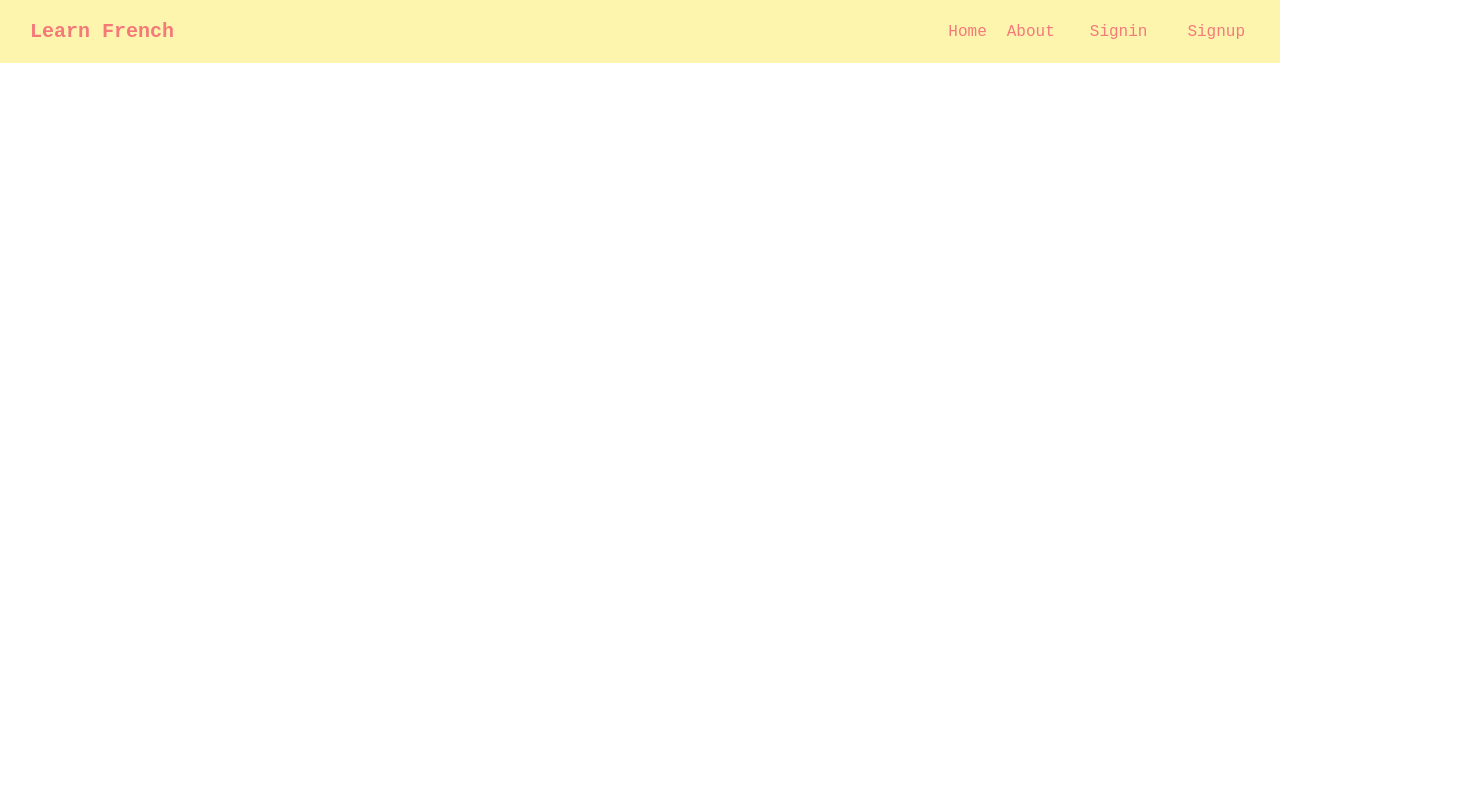
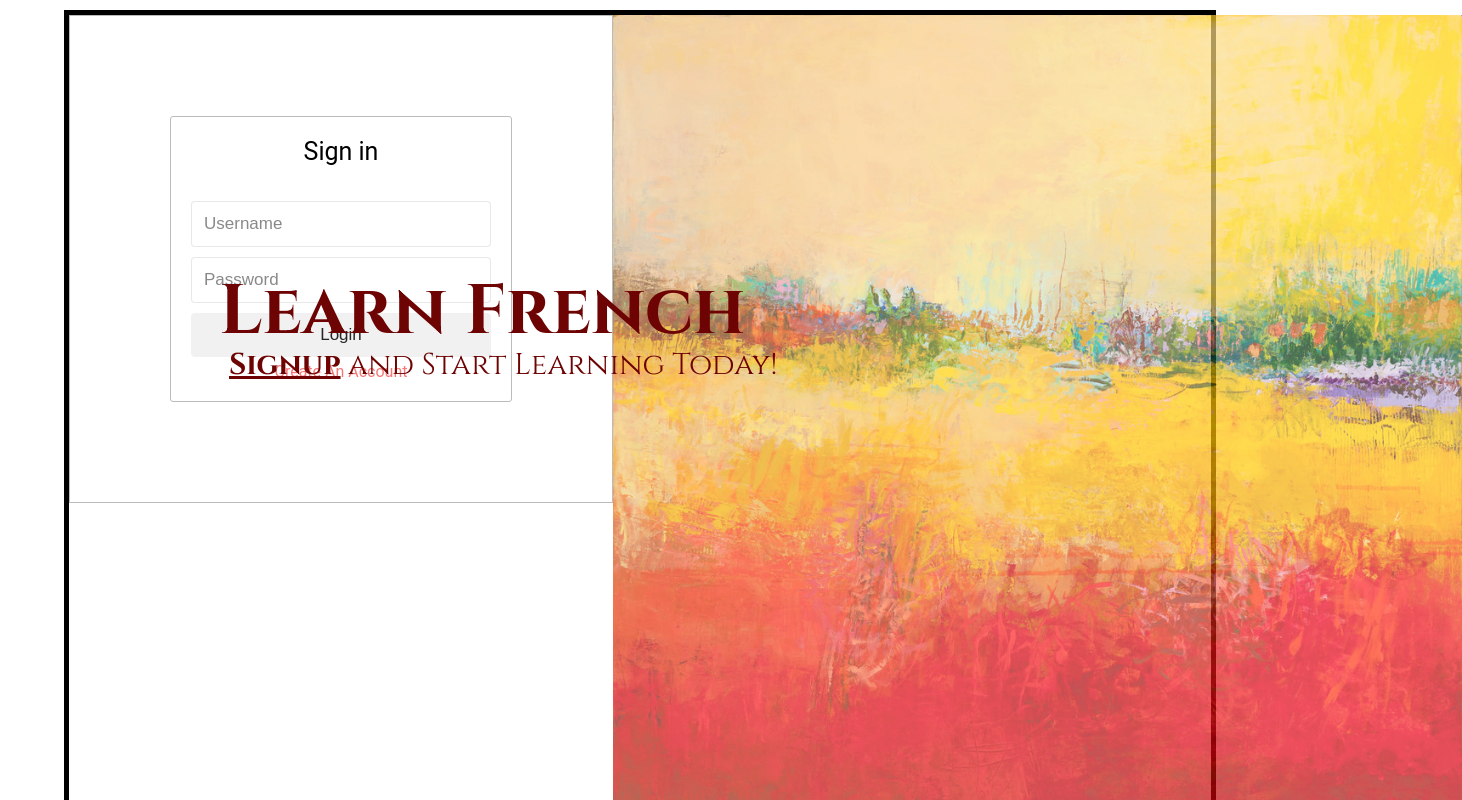
Before and after one commit to nirojan95/LearnFrench, a React app: page / in a window 1280 px wide. Shown: the top 800 px of the page, 1462 px wide, since content can reach past the window. Built offline with nearby package versions, Linux system fonts and the light colour scheme; no server answers; a web font is replaced by a local one.

Commit message:
adding css

```diff
--- a/public/index.html
+++ b/public/index.html
@@ -15,6 +15,10 @@
       integrity="sha384-5SOiIsAziJl6AWe0HWRKTXlfcSHKmYV4RBF18PPJ173Kzn7jzMyFuTtk8JA7QQG1"
       crossorigin="anonymous"
     />
+    <link
+      href="https://fonts.googleapis.com/css?family=Cinzel:400,700&display=swap"
+      rel="stylesheet"
+    />
 
     <meta charset="utf-8" />
     <title>Learn French!</title>
--- a/src/App.jsx
+++ b/src/App.jsx
@@ -9,10 +9,34 @@ import Test from "./Test.jsx";
 import Nav from "./Nav.jsx";
 
 class UnconnectedApp extends Component {
-  renderHomepage = () => {
+  renderHomepage = props => {
     return (
       <div>
-        <Nav></Nav>
+        {/* <Nav></Nav> */}
+        <div className="flex-horizontal-center display-flex">
+          <div className=" display-flex margin-top-10 width-90  border-bold z-index-1 postion-relative">
+            <h1>Learn French</h1>
+            <span className="signup-text-home">
+              <span
+                className="signup-btn"
+                onClick={() => {
+                  props.history.push("/signup");
+                }}
+              >
+                Signup
+              </span>{" "}
+              and Start Learning Today!
+            </span>
+            <span>
+              <Login history={props.history} />
+            </span>
+            <img
+              className="opacity height-800 z-index-2"
+              src="/painting.jpg"
+              width="100%"
+            ></img>
+          </div>
+        </div>
       </div>
     );
   };
@@ -48,6 +72,7 @@ class UnconnectedApp extends Component {
     let testId = routerData.match.params.tid;
     return (
       <div>
+        <Nav />
         <Test id={testId} />
       </div>
     );
--- a/src/Test.jsx
+++ b/src/Test.jsx
@@ -249,12 +249,16 @@ class UnconnectedTest extends Component {
     }
 
     return (
-      <div className="border practice-container">
-        <div className="col border padding">
-          <div>{this.state.engWord}</div>
-        </div>
-        <div className="col border padding">
-          <div>Press F key for correct word and J key for incorrect word.</div>
+      <div className="border practice-container flex-horizontal-center">
+        <div className="border practice-container padding-top-bottom margin-top-10">
+          <div className="col border padding">
+            <div>{this.state.engWord}</div>
+          </div>
+          <div className="col border padding">
+            <div>
+              Press F key for correct word and J key for incorrect word.
+            </div>
+          </div>
         </div>
       </div>
     );
--- a/src/nav.css
+++ b/src/nav.css
@@ -1,5 +1,6 @@
 nav {
   background: #fdf5ae;
+  /* background: #698a80da; */
   padding: 5px 20px;
   /* font-family: "IBM Plex Sans", sans-serif; */
   font-family: "B612 Mono", monospace;
@@ -14,10 +15,12 @@ ul {
 }
 a {
   color: #f57979;
+  /* color: #f59a7ee3; */
   text-decoration: none;
 }
 .logo {
   color: #f57979;
+  /* color: #eb6a43; */
   font-weight: 700;
 }
 
--- a/src/practiceCard.css
+++ b/src/practiceCard.css
@@ -15,6 +15,10 @@
   padding: 10px;
 }
 
+.display-flex {
+  display: flex;
+}
+
 .flex-column {
   flex-direction: column;
 }
@@ -26,6 +30,11 @@
 
 .flex-grid {
   display: flex;
+}
+
+.padding-top-bottom {
+  padding-top: 200px;
+  padding-bottom: 200px;
 }
 
 .col {
@@ -58,6 +67,10 @@
   border-bottom: rgba(145, 140, 140, 0.349) solid 1px;
 }
 
+.width-90 {
+  width: 90%;
+}
+
 .border {
   border: rgba(122, 120, 120, 0.11) solid 1px;
 }
@@ -77,3 +90,59 @@
 .padding {
   padding: 10px;
 }
+
+.height-800 {
+  height: 850px;
+}
+
+.border-bold {
+  border: 5px solid black;
+}
+
+.opacity {
+  opacity: 0.7;
+  object-fit: cover;
+  /* position: absolute; */
+}
+
+.z-index-2 {
+  z-index: 2;
+}
+
+.postion-relative {
+  position: relative;
+}
+
+.z-index-1 {
+  z-index: 1;
+}
+
+h1 {
+  color: #6e0303;
+  padding-top: 250px;
+  padding-left: 150px;
+  font-family: "Cinzel", serif;
+  position: absolute;
+  z-index: 3;
+  font-size: 70px;
+}
+
+.signup-text-home {
+  color: #6e0303;
+  padding-top: 330px;
+  padding-left: 160px;
+  font-family: "Cinzel", serif;
+  position: absolute;
+  z-index: 3;
+  font-size: 30px;
+}
+
+.signup-btn {
+  font-weight: 600;
+  text-decoration: underline;
+}
+
+.signup-btn:hover {
+  color: #a80404b9;
+  cursor: pointer;
+}
```
Also changed, not shown: public/painting.jpg (added), 1 other file (tests, documents, lock files or other folders).
